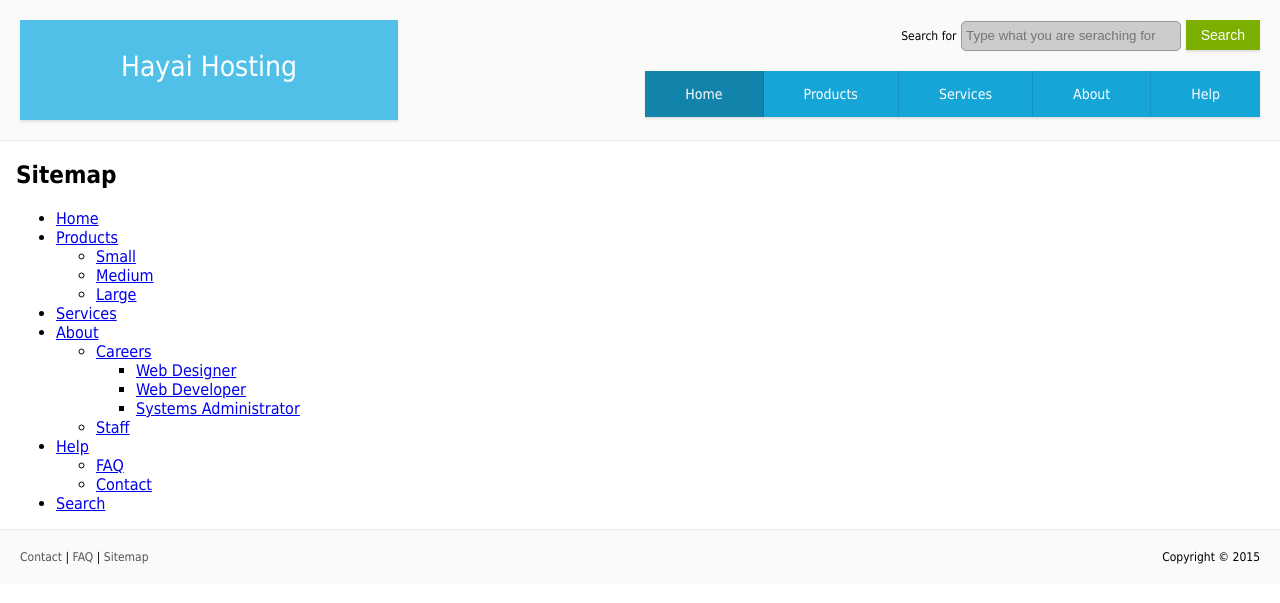
After one commit to iszak/bbk-infma, a PHP site: page /sitemap.php in a window 1280 px wide. The commit adds this page. Shown: the top 603 px of the page. Run offline with PHP 8.4, Linux system fonts and the light colour scheme.

Commit message:
More iteration on the structure/design

```diff
--- a/partials/footer.php
+++ b/partials/footer.php
@@ -1,4 +1,4 @@
-        <footer class="footer">
+        <footer id="footer">
             <nav class="navigation-footer">
                 <ul>
                     <li>
@@ -8,7 +8,7 @@
                         <a href="#">FAQ</a>
                     </li>
                     <li>
-                        <a href="#">Sitemap</a>
+                        <a href="/sitemap.php">Sitemap</a>
                     </li>
                 </ul>
             </nav>
--- a/partials/header.php
+++ b/partials/header.php
@@ -1,10 +1,14 @@
-        <header class="header">
-            <h1 class="logo">
-                Company name
-            </h1>
+        <header id="header">
+            <a href="/">
+                <h1 class="logo">
+                    Hayai Hosting
+                </h1>
+            </a>
 
             <form class="search" action="#">
-                <input class="search-input input" type="search" placeholder="Type what you are seraching for">
+                <label class="search-label" for="search">Search for</label>
+                <input class="search-input input" type="search" id="search" placeholder="Type what you are seraching for">
+
                 <input class="search-button button" type="submit" value="Search">
             </form>
 
@@ -20,7 +24,7 @@
                         <a href="#">Services</a>
                     </li>
                     <li>
-                        <a href="careers.php">Careers</a>
+                        <a href="#">About</a>
                     </li>
                     <li>
                         <a href="#">Help</a>
--- a/partials/meta.php
+++ b/partials/meta.php
@@ -1,16 +1,17 @@
-        <link href="stylesheets/header.css" rel="stylesheet" type="text/css">
-        <link href="stylesheets/footer.css" rel="stylesheet" type="text/css">
-        <link href="stylesheets/nav.css" rel="stylesheet" type="text/css">
-        <link href="stylesheets/form.css" rel="stylesheet" type="text/css">
-        <link href="stylesheets/grid.css" rel="stylesheet" type="text/css">
-        <link href="stylesheets/main.css" rel="stylesheet" type="text/css">
-        <link href="stylesheets/breadcrumbs.css" rel="stylesheet" type="text/css">
+        <link href="/stylesheets/header.css" rel="stylesheet" type="text/css">
+        <link href="/stylesheets/footer.css" rel="stylesheet" type="text/css">
+        <link href="/stylesheets/nav.css" rel="stylesheet" type="text/css">
+        <link href="/stylesheets/form.css" rel="stylesheet" type="text/css">
+        <link href="/stylesheets/grid.css" rel="stylesheet" type="text/css">
+        <link href="/stylesheets/main.css" rel="stylesheet" type="text/css">
+        <link href="/stylesheets/breadcrumbs.css" rel="stylesheet" type="text/css">
+        <link href="/stylesheets/sitemap.css" rel="stylesheet" type="text/css">
 
-        <link href="stylesheets/home.css" rel="stylesheet" type="text/css">
-        <link href="stylesheets/careers.css" rel="stylesheet" type="text/css">
+        <link href="/stylesheets/home.css" rel="stylesheet" type="text/css">
+        <link href="/stylesheets/careers.css" rel="stylesheet" type="text/css">
 
 
         <meta name="author" content="Iszak Bryan">
-        <meta name="description" content="Company name">
+        <meta name="description" content="Hayai Hosting provides managed hosting">
 
-        <title>Company Name</title>
+        <title>Hayai Hosting</title>
--- /dev/null
+++ b/sitemap.php
@@ -0,0 +1,80 @@
+<!doctype html>
+<html lang="en" dir="ltr">
+    <head>
+<?php require_once 'partials/meta.php'; ?>
+    </head>
+    <body>
+
+
+<?php require_once 'partials/header.php'; ?>
+
+        <div class="grid">
+            <main class="column column-16">
+                <div class="sitemap">
+                    <h2>Sitemap</h2>
+                    <ul>
+                        <li>
+                            <a href="/">Home</a>
+                        </li>
+                        <li>
+                            <a href="#">Products</a>
+                            <ul>
+                                <li>
+                                    <a href="/products/small.php">Small</a>
+                                </li>
+                                <li>
+                                    <a href="#">Medium</a>
+                                </li>
+                                <li>
+                                    <a href="#">Large</a>
+                                </li>
+                            </ul>
+                        </li>
+                        <li>
+                            <a href="#">Services</a>
+                        </li>
+                        <li>
+                            <a href="#">About</a>
+                            <ul>
+                                <li>
+                                    <a href="#">Careers</a>
+                                    <ul>
+                                        <li>
+                                            <a href="#">Web Designer</a>
+                                        </li>
+                                        <li>
+                                            <a href="/careers/web-developer.php">Web Developer</a>
+                                        </li>
+                                        <li>
+                                            <a href="#">Systems Administrator</a>
+                                        </li>
+                                    </ul>
+                                </li>
+                                <li>
+                                    <a href="#">Staff</a>
+                                </li>
+                            </ul>
+                        </li>
+                        <li>
+                            <a href="#">Help</a>
+                            <ul>
+                                <li>
+                                    <a href="#">FAQ</a>
+                                </li>
+                                <li>
+                                    <a href="#">Contact</a>
+                                </li>
+                            </ul>
+                        </li>
+                        <li>
+                            <a href="#">Search</a>
+                        </li>
+                    </ul>
+                </div>
+          </main>
+        </div>
+
+<?php require_once 'partials/footer.php'; ?>
+
+    </body>
+</html>
--- a/stylesheets/footer.css
+++ b/stylesheets/footer.css
@@ -1,5 +1,5 @@
 /* Footer */
-.footer {
+#footer {
     background-color: #fafafa;
     border-top: 1px solid rgba(221, 221, 221, 0.5);
     font-size: 0.75rem;
--- a/stylesheets/header.css
+++ b/stylesheets/header.css
@@ -1,5 +1,5 @@
 /* Header */
-.header {
+#header {
     background-color: #fafafa;
     border-bottom: 1px solid rgba(221, 221, 221, 0.5);
     overflow: hidden;
@@ -27,6 +27,10 @@
     margin: 20px;
 }
 
+.search-label {
+    font-size: 0.75em;
+}
+
 .search-input {
     height: 30px;
     width: 220px;
--- a/stylesheets/home.css
+++ b/stylesheets/home.css
@@ -3,36 +3,44 @@
     padding: 0 20px;
 }
 
+.introduction h2 {
+    font-size: 3em;
+    font-weight: normal;
+}
+
 
 /* Products */
-.products {
+.product-list {
     overflow: hidden;
 }
 
-.product {
+.product-list-item {
     box-sizing: border-box;
     float: left;
     padding: 20px;
     width: 33.3333%;
 }
 
+.product-list-item-title {
+    text-align: center;
+}
 
-.product-image {
+.product-list-item-image {
     background-color: #A8D324;
     height: 250px;
     width: 100%;
 }
 
-.product-button-buy-now,
-.product-button-more-info {
+.product-list-item-button-buy-now,
+.product-list-item-button-more-info {
     padding: 10px 25px;
 }
 
-.product-button-buy-now {
+.product-list-item-button-buy-now {
     float: left;
 }
 
-.product-button-more-info {
+.product-list-item-button-more-info {
     float: right;
 }
 
--- a/stylesheets/main.css
+++ b/stylesheets/main.css
@@ -14,3 +14,21 @@ body {
     font-family: Tahoma, Verdana, Segoe, sans-serif;
     margin: 0;
 }
+
+.text-center {
+    text-align: center;
+}
+
+.product {
+    overflow: hidden;
+    padding-bottom: 1em;
+}
+
+.product-description {
+    padding-left: 300px;
+}
+
+.product-image {
+    background-color: #A8D324;
+    float: left;
+}
--- /dev/null
+++ b/stylesheets/sitemap.css
@@ -0,0 +1,3 @@
+.sitemap {
+    padding: 0 1em;
+}
```
Also changed, not shown: careers/web-developer.php (renamed from careers.php, +9 -4 lines), index.php (+43 -31 lines), products/small.php (added, +79 -0 lines).
